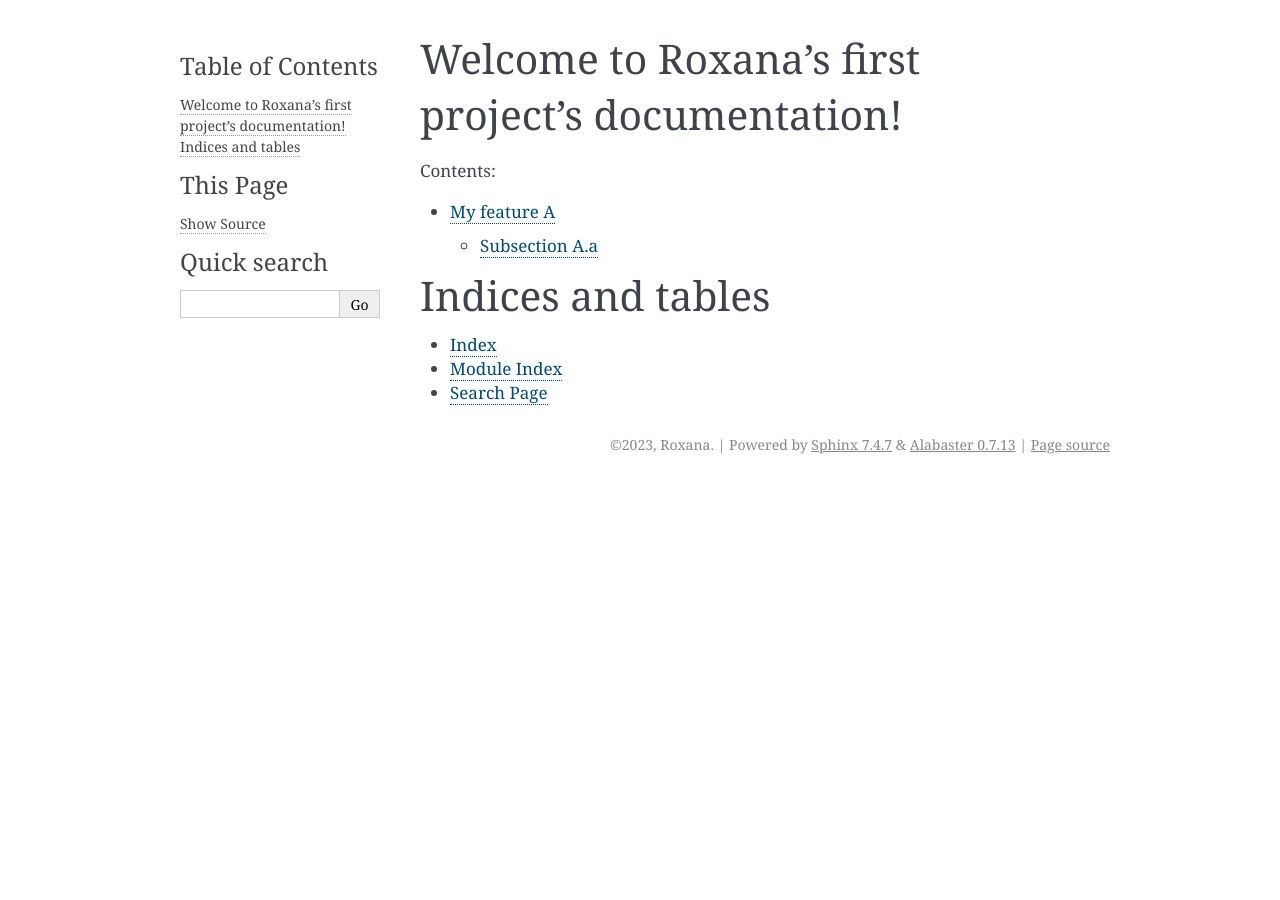
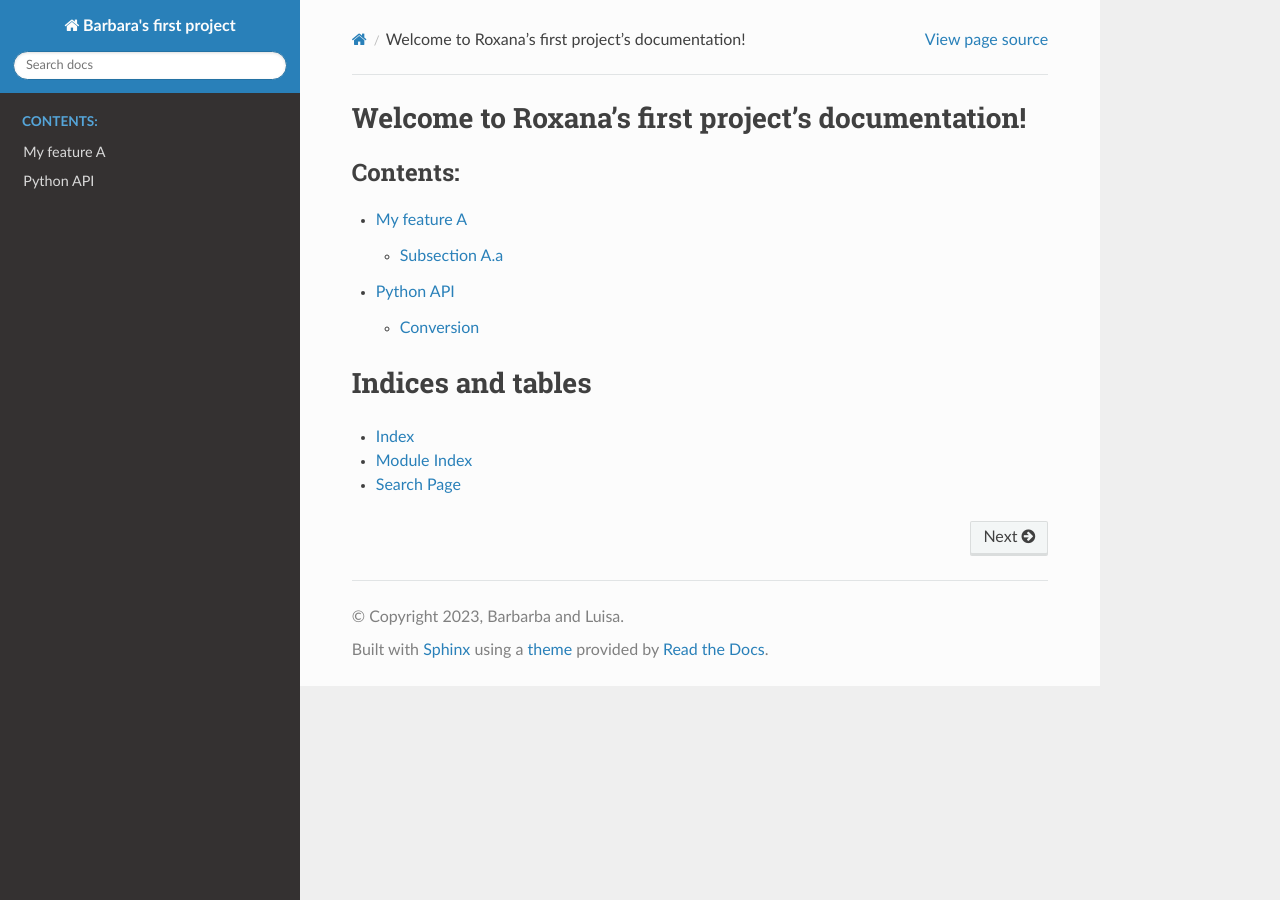
Before and after one commit to TUSAIL/ESR07_Saghafian_CR, a Sphinx documentation site: the page built from docs/index.rst, in a window 1280 px wide. Built offline with Sphinx 7.4.7 and the Read the Docs theme 2.0.0, drawn with Linux system fonts in a browser that asks for light colours.

Commit message:
adding API

```diff
--- /dev/null
+++ b/docs/api.rst
@@ -0,0 +1,8 @@
+Python API
+==========
+
+Conversion
+++++++++++
+
+.. automodule:: conversion
+   :members:
--- a/docs/conf.py
+++ b/docs/conf.py
@@ -6,16 +6,21 @@
 # -- Project information -----------------------------------------------------
 # https://www.sphinx-doc.org/en/master/usage/configuration.html#project-information
 
-project = "Roxana's first project"
-copyright = '2023, Roxana'
-author = 'Roxana'
+import os
+import sys
+
+project = "Barbara's first project"
+copyright = '2023, Barbarba and Luisa'
+author = 'Barbarba and Luisa'
 release = '0.1'
 
 # -- General configuration ---------------------------------------------------
 # https://www.sphinx-doc.org/en/master/usage/configuration.html#general-configuration
 
-extensions = ['myst_parser']
-source_suffix= ['.rst', '.md']
+sys.path.insert(0, os.path.abspath("../"))
+
+extensions = ['myst_parser', 'sphinx.ext.autodoc']
+source_suffix = ['.rst', '.md']
 
 templates_path = ['_templates']
 exclude_patterns = ['_build', 'Thumbs.db', '.DS_Store']
@@ -25,5 +30,5 @@
 # -- Options for HTML output -------------------------------------------------
 # https://www.sphinx-doc.org/en/master/usage/configuration.html#options-for-html-output
 
-html_theme = 'alabaster'
+html_theme = 'sphinx_rtd_theme'
 html_static_path = ['_static']
--- a/docs/index.rst
+++ b/docs/index.rst
@@ -11,6 +11,7 @@
    :caption: Contents:
 
    feature-a.md
+   api.rst
 
 
 
```
